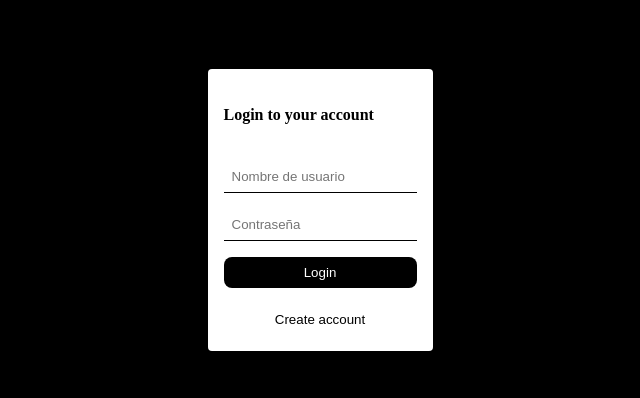
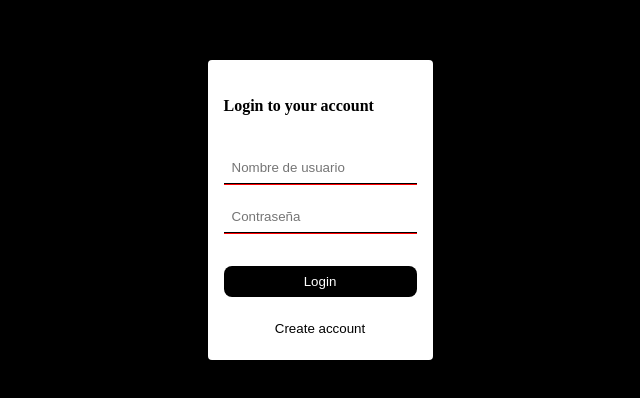
Before and after one commit to jgilloliveira/notesome_front, a React (Vite) app: page / in a window 1280 px wide. Shown: the part 190-588 px from the top of the page, without its empty margins (320-960 px from the left). Built offline with nearby package versions, Linux system fonts and the light colour scheme.

Commit message:
Estilos de texto y mensaje de error en input

```diff
--- a/src/components/base/Input.tsx
+++ b/src/components/base/Input.tsx
@@ -5,6 +5,7 @@ type InputParams = {
   placeholder?: string,
   type?: "text" | "password" | "number" | "email",
   value: string,
+  error?: string,
   onChange: (value: string) => void
 }
 
@@ -14,6 +15,7 @@ export function Input(props: InputParams) {
   const type = props.type || 'text'
 
   return (
+    <div>
       <input
         type={type}
         placeholder={props.placeholder}
@@ -21,5 +23,7 @@ export function Input(props: InputParams) {
         onChange={({target})=>{props.onChange(target.value)}}
         className='pa-md no-border bb-primary'
       />
+      <div className='text-red bb-red'>{props.error}</div>
+    </div>
   )
 }
--- a/src/connections/login.connection.ts
+++ b/src/connections/login.connection.ts
@@ -1,36 +1,6 @@
 import axios from "axios";
 import { connection } from "./axios.config";
-
-interface User {
-  id: number,
-  username: string,
-  email: string,
-  firstName: string,
-  lastName: string,
-  isActive: boolean
-}
-
-type LoginResponse = {
-  user: User,
-  token: string
-}
-
-type LoginResult = {
-  data?: LoginResponse,
-  error?: ErrorResponse<LoginModel>
-}
-
-type LoginModel = {
-  username: string,
-  password: string
-}
-
-// Hace opcionales los atributos de T.
-type ErrorResponse<T> = {
-  [Key in keyof T]?: T[Key]
-} & {
-  error?: string
-}
+import { LoginModel, LoginResponse, LoginResult } from "./types.connections";
 
 export async function loginConnection(request: LoginModel): Promise<LoginResult> {
 
--- a/src/css/styles.css
+++ b/src/css/styles.css
@@ -145,6 +145,11 @@ body {
 .bt-primary, .bo-primary {border-top: 1px solid var(--primary);}
 .bb-primary, .bo-primary {border-bottom: 1px solid var(--primary);}
 
+.bl-red, .bo-red {border-left: 1px solid red;}
+.br-red, .bo-red {border-right: 1px solid red;}
+.bt-red, .bo-red {border-top: 1px solid red;}
+.bb-red, .bo-red {border-bottom: 1px solid red;}
+
 /* Gap */
 .gap-xs { gap: 2px;}
 .gap-sm { gap: 4px;}
--- a/src/pages/Login.tsx
+++ b/src/pages/Login.tsx
@@ -1,14 +1,19 @@
 import React, { useState } from 'react'
 import { Page, Button, Input } from '../components/base'
 import { loginConnection } from '../connections/login.connection'
+import { ErrorResponse, LoginModel } from '../connections/types.connections'
 
 export function Login() {
 
   const [username, setUsername] = useState('')
   const [password, setPassword] = useState('')
+  const [error, setError] = useState<ErrorResponse<LoginModel>>({})
 
   async function handleLogin() {
     const { data, error } = await loginConnection({username, password})
+
+    if (error)
+      setError(error)
 
     console.log("Data:", data)
     console.log("Error:", error)
@@ -18,8 +23,9 @@ export function Login() {
     <Page className='bg-primary flex-center flex'>
       <div className='bg-white rounded-border-sm column pa-lg gap-lg'>
         <h4>Login to your account</h4>
-        <Input value={username} placeholder="Nombre de usuario" onChange={setUsername}/>
-        <Input value={password} placeholder="Contraseña" onChange={setPassword} type='password'/>
+        <Input value={username} placeholder="Nombre de usuario" error={error.username} onChange={setUsername}/>
+        <Input value={password} placeholder="Contraseña" error={error.password} onChange={setPassword} type='password'/>
+        <div>{error.error}</div>
         <Button onClick={handleLogin}>Login</Button>
         <Button flat={true}>Create account</Button>
       </div>
```
Also changed, not shown: src/connections/types.connections.ts (added, +30 -0 lines). Lines whose indentation alone changed are shown as unchanged.
